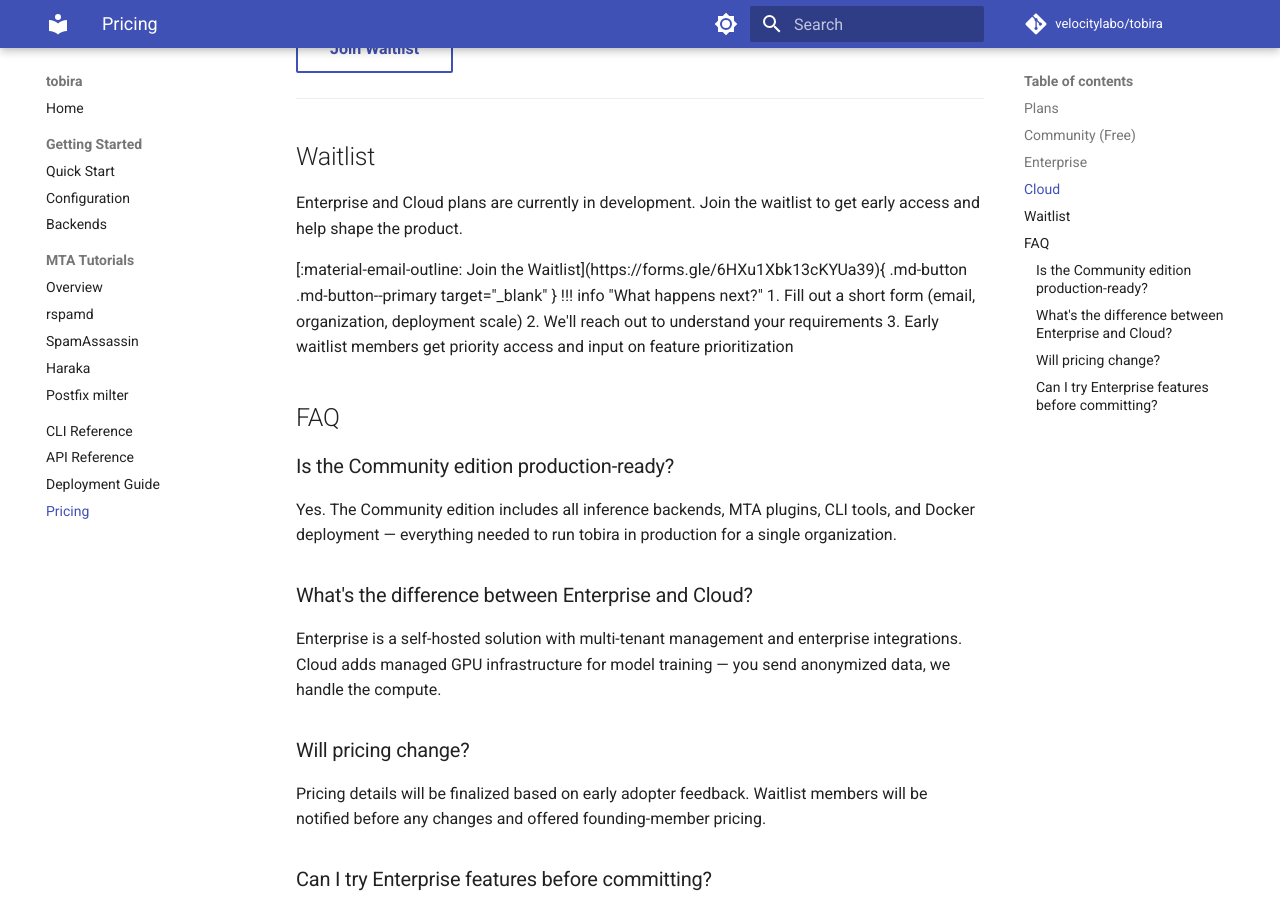
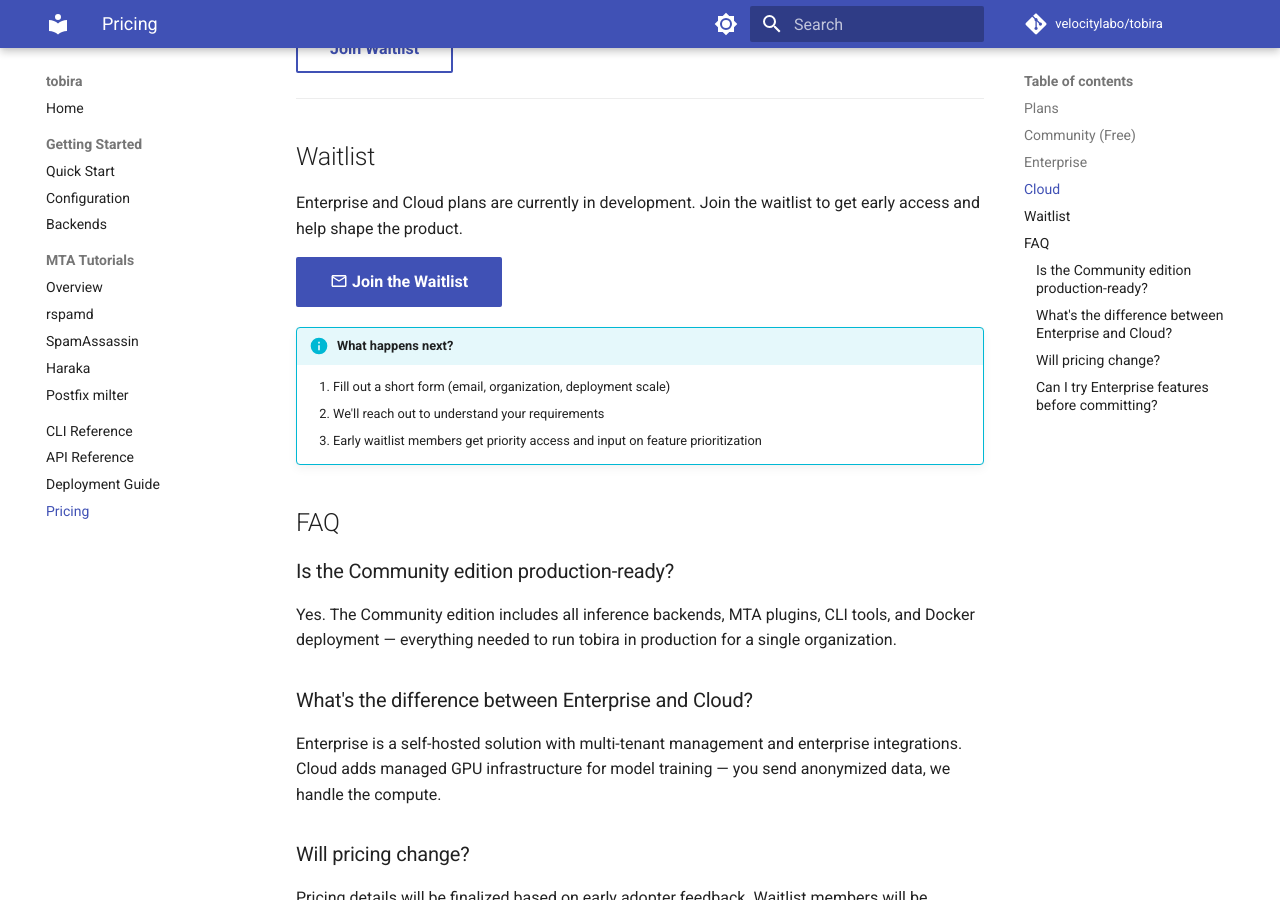
Before and after one commit to piroz/tobira, an MkDocs documentation site: the page built from docs/pricing.md, in a window 1280 px wide and 900 px high, scrolled down 2162 px. Built offline with MkDocs 1.6.1 and Material for MkDocs 9.7.7, drawn with Linux system fonts in a browser that asks for light colours; comment, search, counter and statistics services are not loaded.

Commit message:
fix(docs): remove div wrapper breaking waitlist section rendering (#133)
The <div class="waitlist-form" markdown> wrapper required the
md_in_html extension which was not configured in mkdocs.yml,
causing the waitlist link and admonition to render as raw Markdown.

Co-authored-by: Claude Opus 4.6 (1M context) <noreply@anthropic.com>

```diff
--- a/docs/pricing.md
+++ b/docs/pricing.md
@@ -62,16 +62,12 @@ Hybrid cloud model — inference stays on-premise, training runs on our GPU infr
 
 Enterprise and Cloud plans are currently in development. Join the waitlist to get early access and help shape the product.
 
-<div class="waitlist-form" markdown>
-
 [:material-email-outline: Join the Waitlist](https://forms.gle/6HXu1Xbk13cKYUa39){ .md-button .md-button--primary target="_blank" }
 
 !!! info "What happens next?"
     1. Fill out a short form (email, organization, deployment scale)
     2. We'll reach out to understand your requirements
     3. Early waitlist members get priority access and input on feature prioritization
-
-</div>
 
 ## FAQ
 
```
